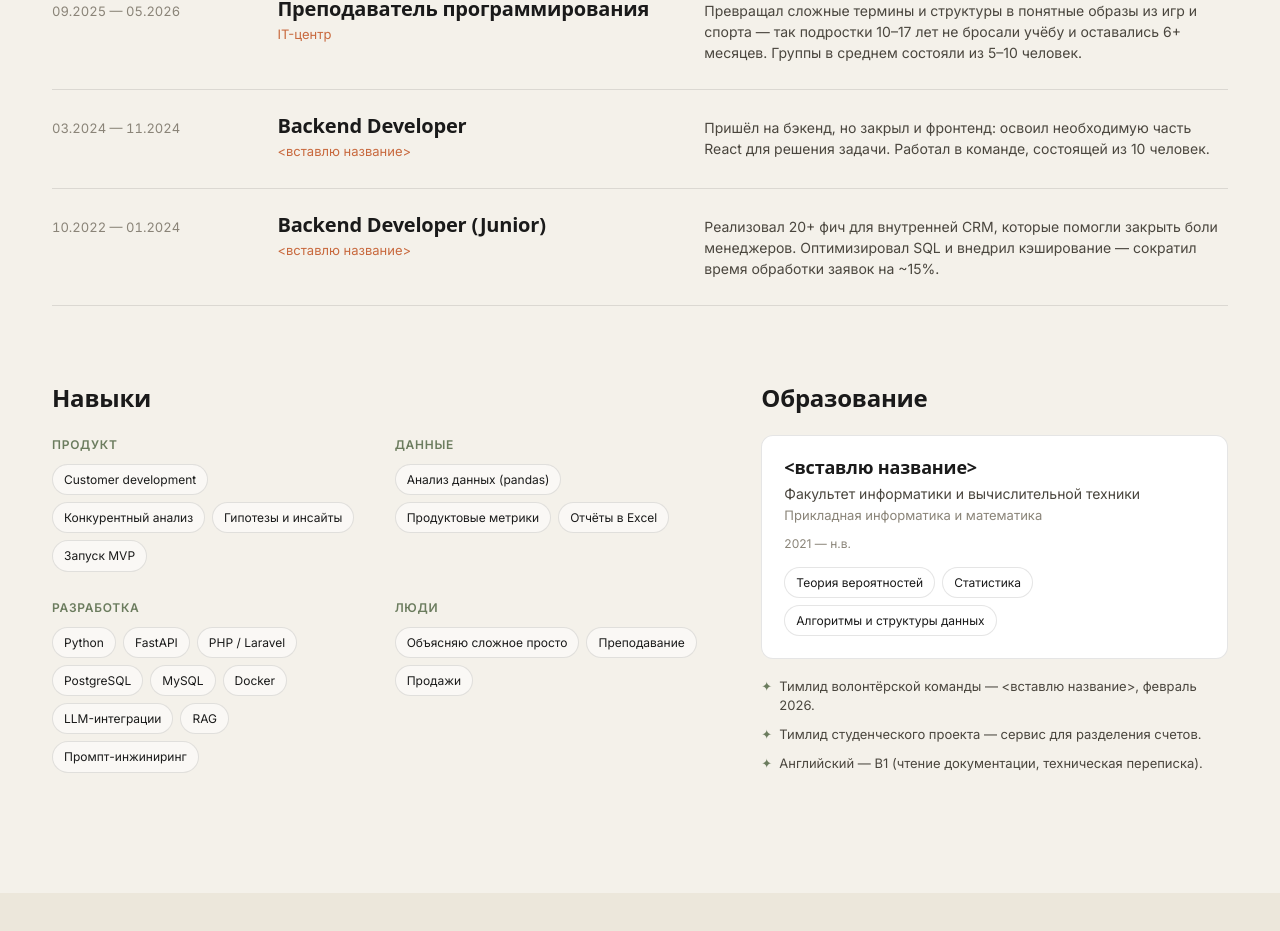
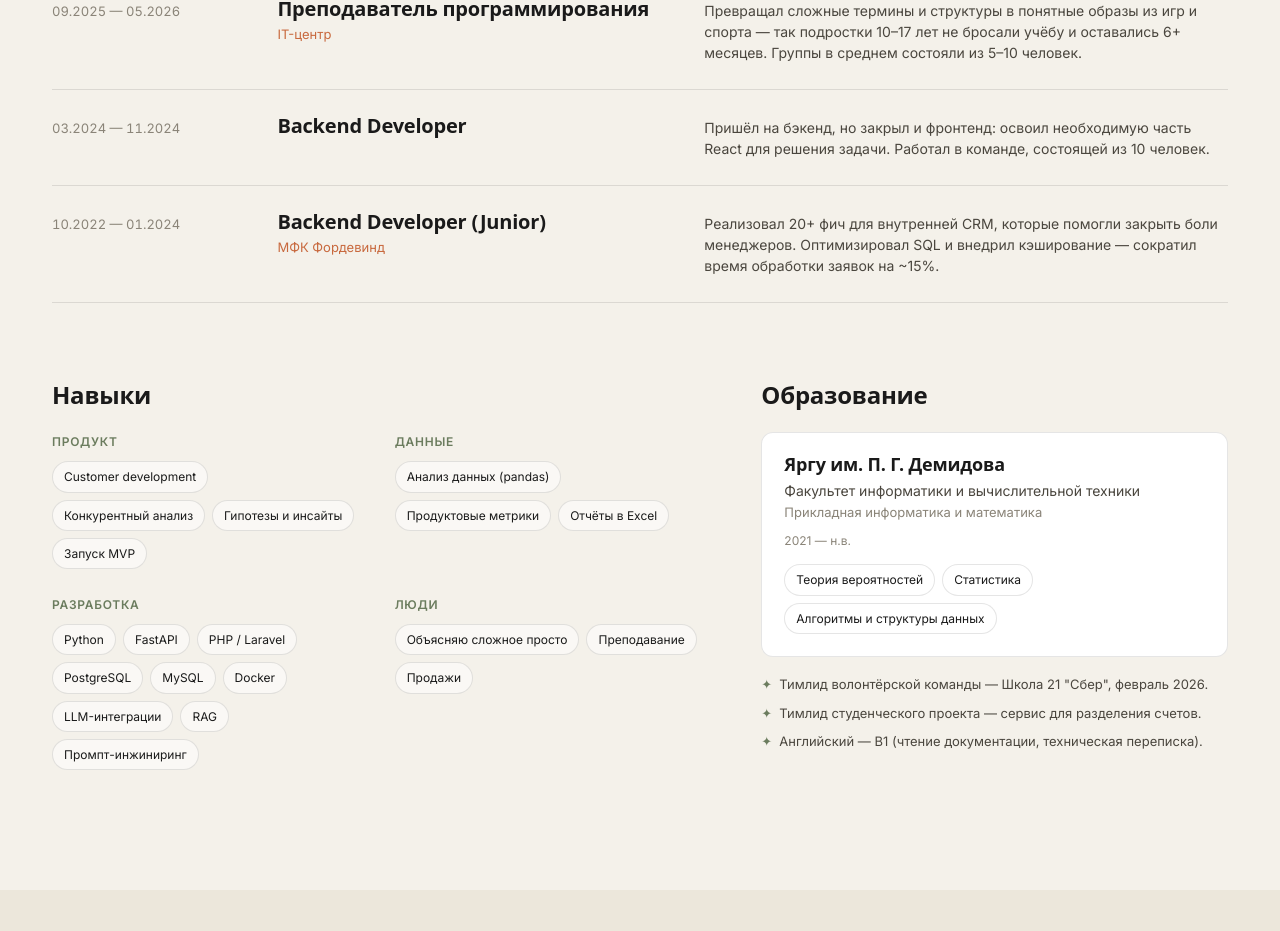
Before and after one commit to WasTeime/portfolio, a React (Vite) app: page / in a window 1280 px wide. Shown: the part 3533-4464 px from the top of the page. Built offline with nearby package versions, Linux system fonts and the light colour scheme; a web font is replaced by a local one.

Commit message:
Update profile content and portrait with real education and experience details.

```diff
--- a/src/data/content.js
+++ b/src/data/content.js
@@ -4,7 +4,7 @@
 //  Плейсхолдеры вида «<...>» — подставить реальные названия.
 // ─────────────────────────────────────────────────────────────
 
-import { asset } from '../lib/asset.js'
+import { asset } from '../lib/asset.js';
 
 export const profile = {
   greeting: 'Привет',
@@ -188,13 +188,13 @@ export const experience = [
   {
     period: '03.2024 — 11.2024',
     title: 'Backend Developer',
-    org: '<вставлю название>',
+    org: '',
     note: 'Пришёл на бэкенд, но закрыл и фронтенд: освоил необходимую часть React для решения задачи. Работал в команде, состоящей из 10 человек.',
   },
   {
     period: '10.2022 — 01.2024',
     title: 'Backend Developer (Junior)',
-    org: '<вставлю название>',
+    org: 'МФК Фордевинд',
     note: 'Реализовал 20+ фич для внутренней CRM, которые помогли закрыть боли менеджеров. Оптимизировал SQL и внедрил кэширование — сократил время обработки заявок на ~15%.',
   },
 ];
@@ -230,13 +230,13 @@ export const skills = [
 ];
 
 export const education = {
-  place: '<вставлю название>',
+  place: 'Яргу им. П. Г. Демидова',
   faculty: 'Факультет информатики и вычислительной техники',
   direction: 'Прикладная информатика и математика',
   period: '2021 — н.в.',
   courses: ['Теория вероятностей', 'Статистика', 'Алгоритмы и структуры данных'],
   extra: [
-    'Тимлид волонтёрской команды — <вставлю название>, февраль 2026.',
+    'Тимлид волонтёрской команды — Школа 21 "Сбер", февраль 2026.',
     'Тимлид студенческого проекта — сервис для разделения счетов.',
     'Английский — B1 (чтение документации, техническая переписка).',
   ],
```
Also changed, not shown: public/portrait.png.
